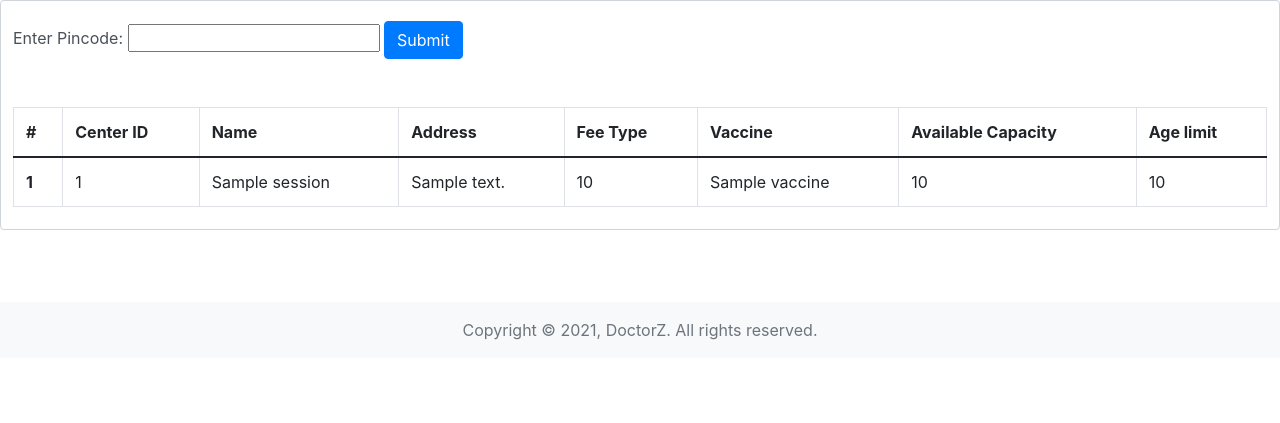
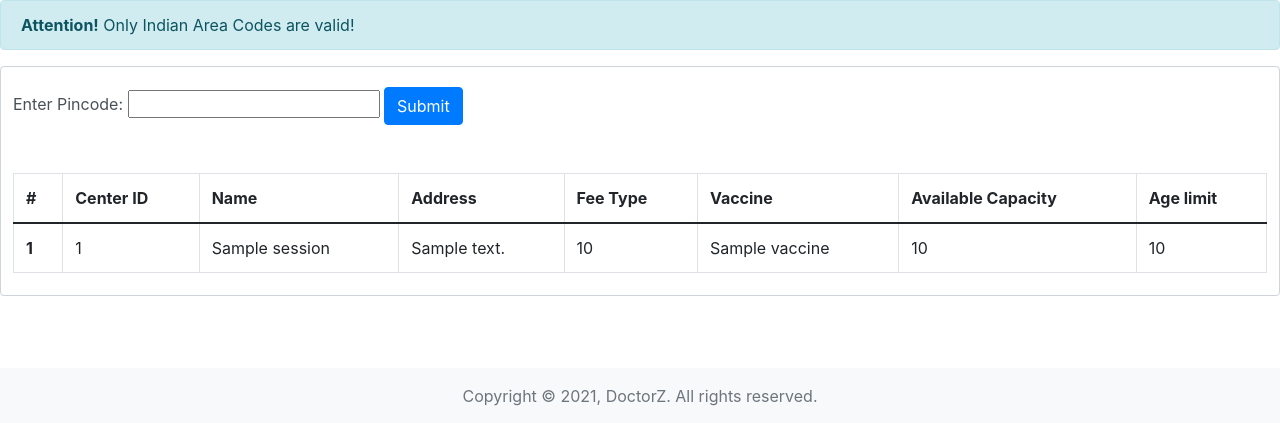
Before and after one commit to rebel47/DoctorZ, a Django app: page /vaccine in a window 1280 px wide. Shown: the part 66-489 px from the top of the page. Run offline with Django 3.2, Linux system fonts and the light colour scheme; a database or web service that is not in the repository returns one stand-in record (values such as "Sample title"); data that the repository does not hold is empty; some libraries are stand-ins or nearby versions.

Commit message:
Update vaccine_data.html

```diff
--- a/templates/vaccine_data.html
+++ b/templates/vaccine_data.html
@@ -5,6 +5,9 @@
         padding-top: 20px;
     }
 </style>
+<div class="alert alert-info">
+  <strong>Attention!</strong> Only Indian Area Codes are valid!
+</div>
 <div>
     <div class="form-control formy">
         <form method="GET" action="">
```
